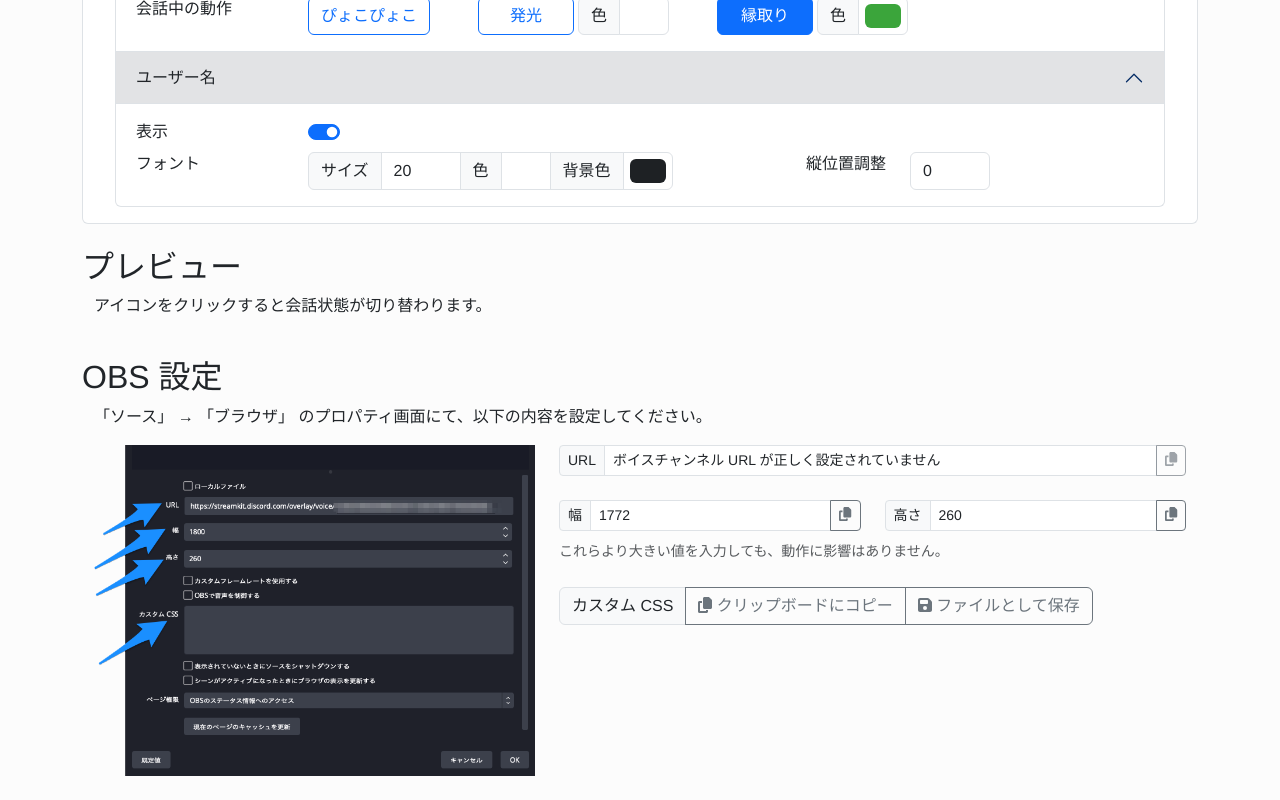
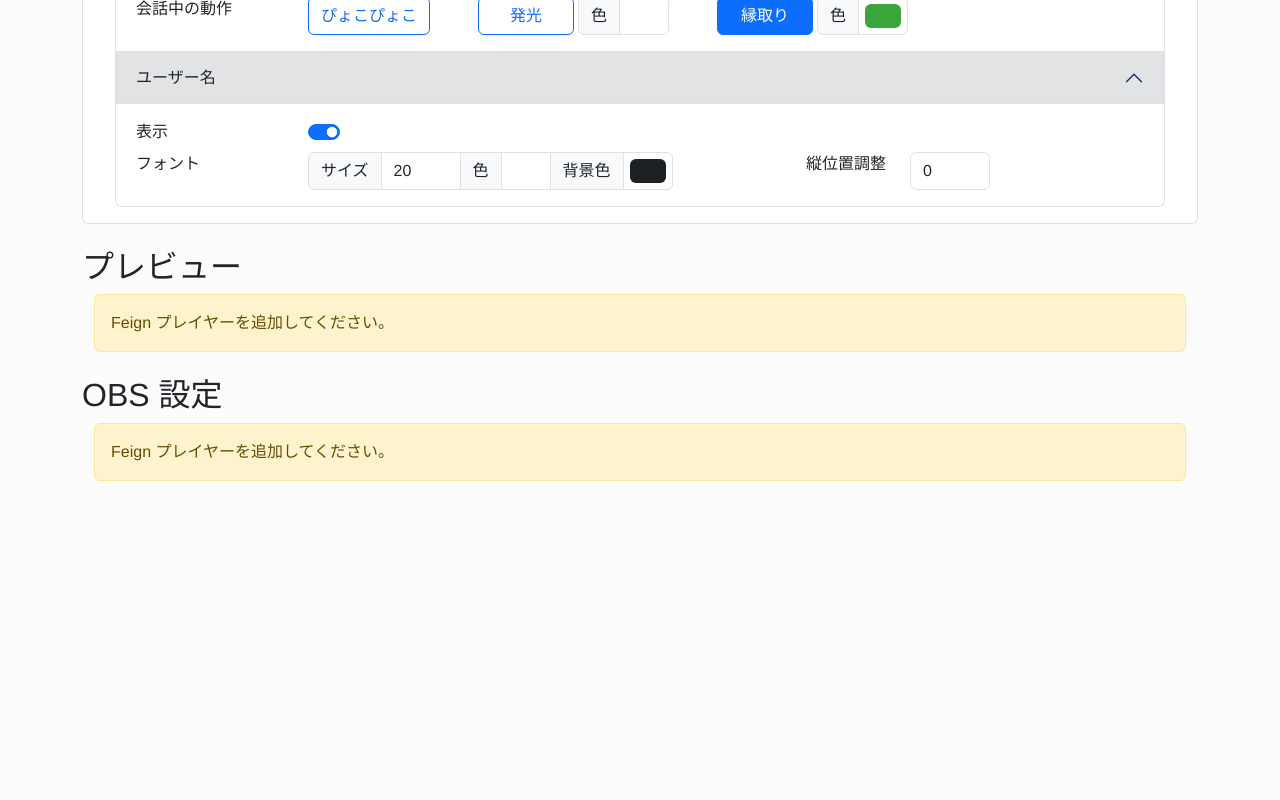
Before and after one commit to mogproject/feign-discord-css-generator, a React (Create React App) app: page / in a window 1280 px wide. Shown: the part 1401-2201 px from the top of the page. After the commit the page ends 1906 px from the top, so only its background shows below. Built offline with nearby package versions, Linux system fonts and the light colour scheme.

Commit message:
Hide preview and OBS settings if no user is active

```diff
--- a/src/components/sections/OBSSettings.tsx
+++ b/src/components/sections/OBSSettings.tsx
@@ -8,6 +8,14 @@ import SaveFileButton from "../buttons/SaveFileButton";
 
 export function OBSSettings() {
   const { feignPlayers, serverID, channelID, viewSettings } = React.useContext(ConfContext);
+
+  if (feignPlayers.every((user) => user === '')) {
+    return (
+      <Container className="mb-4">
+        <Alert className="alert-warning">Feign プレイヤーを追加してください。</Alert>
+      </Container>
+    )
+  }
 
   const content = buildCSS(feignPlayers, viewSettings) + "\n" + buildFeignImageCSS();
 
--- a/src/components/sections/Preview.tsx
+++ b/src/components/sections/Preview.tsx
@@ -1,5 +1,5 @@
 import React from "react";
-import { Container } from "react-bootstrap";
+import { Alert, Container } from "react-bootstrap";
 import { ConfContext, DiscordUser } from "../models/Context";
 
 export function Preview() {
@@ -7,6 +7,14 @@ export function Preview() {
   const activeIDs = feignPlayers.filter((id: string) => id !== "");
   const activeUsers = discordUsers.filter((user: DiscordUser) => activeIDs.includes(user.id));
   const [isSpeaking, setIsSpeaking] = React.useState(Array(activeUsers.length).fill(false));
+
+  if (feignPlayers.every((user) => user === '')) {
+    return (
+      <Container className="mb-4">
+        <Alert className="alert-warning">Feign プレイヤーを追加してください。</Alert>
+      </Container>
+    )
+  }
 
   function PreviewUser(index: number) {
     return (
```
